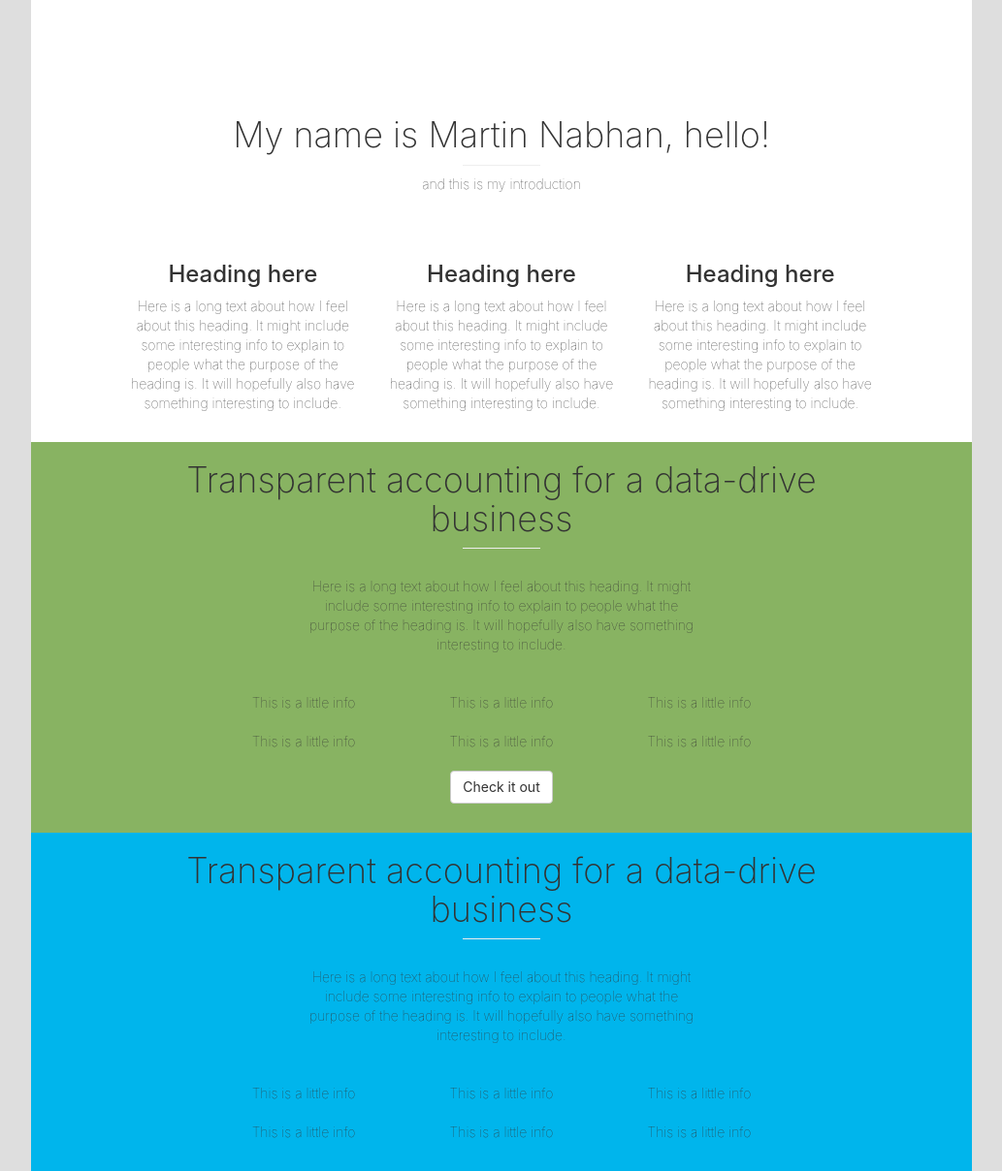
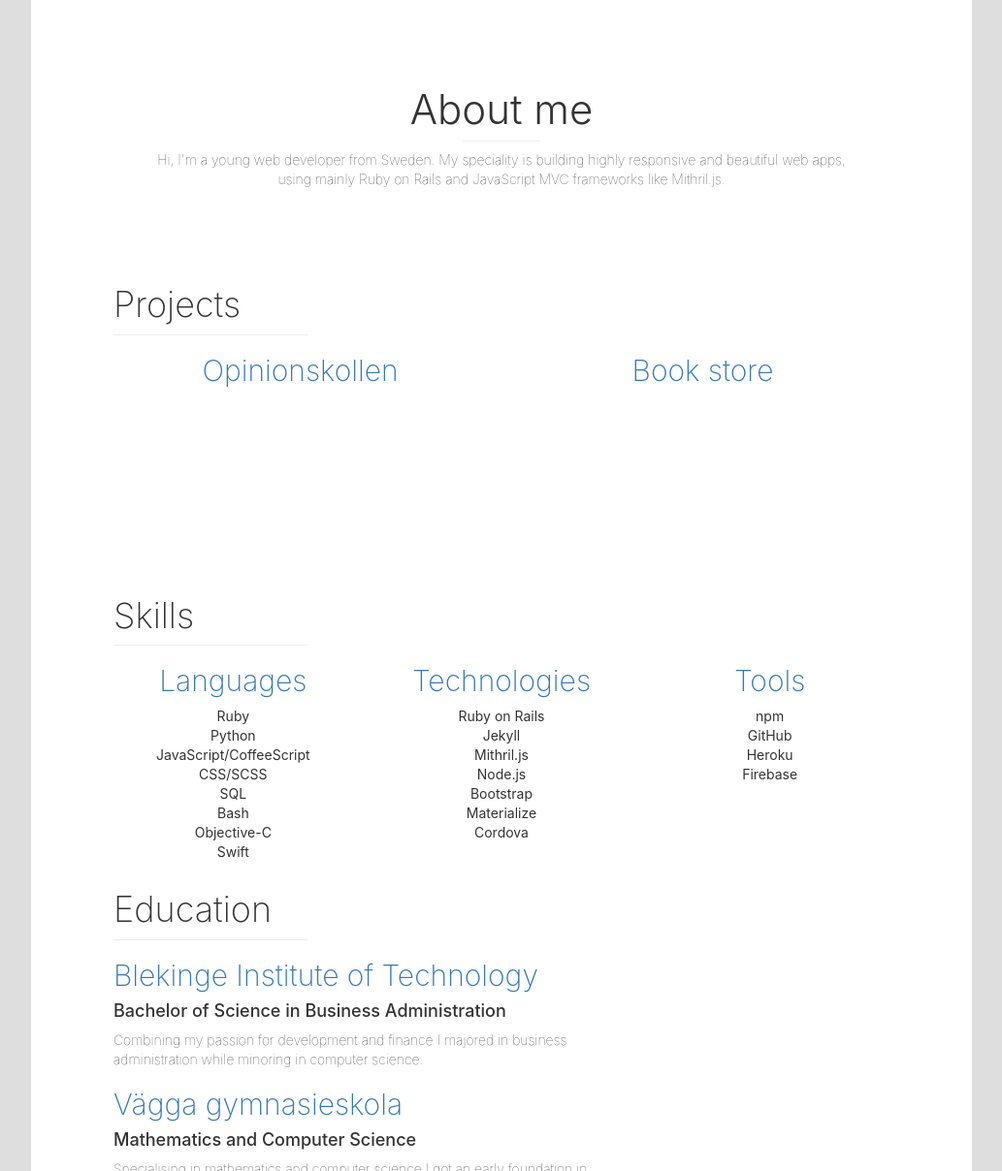
Before and after one commit to MartinN13/MartinN13.github.io, a Jekyll site: the page built from about/index.html, in a window 1280 px wide. Shown: the part 460-1668 px from the top of the page at 97% size, without its empty margins (123-1156 px from the left). Built offline with Jekyll 4.4.1, drawn with Linux system fonts in a browser that asks for light colours; some of the changed text lies outside the part shown; grey boxes are pictures that could not be loaded.

Commit message:
Add content to about page

```diff
--- a/about/index.html
+++ b/about/index.html
@@ -2,106 +2,78 @@
 layout: default
 ---
 <div class="container-fluid">
-  <div class="row center">
+  <div class="row text-center">
+    <h1 class="page-header">About me</h1>
+    <div class="border-center"></div>
+    <p class="center text-center about-text">Hi, I'm a young web developer from Sweden. My speciality is building highly responsive and
+    beautiful web apps, using mainly Ruby on Rails and JavaScript MVC frameworks like Mithril.js.</p>
+  </div>
+  <div class="section">
+    <h1>Projects</h1>
+    <div class="border"></div>
+    <div class="row">
+      <div class="col-md-6">
+        <h2 class="text-center">Opinionskollen</h2>
+      </div>
+      <div class="col-md-6">
+        <h2 class="text-center">Book store</h2>
+      </div>
+    </div>
+  </div>
+  <div class="section">
+    <h1>Skills</h1>
+    <div class="border"></div>
+    <div class="row">
+      <div class="col-sm-4 text-center">
+        <h2>Languages</h2>
+        <ul class="list-unstyled">
+          <li>Ruby</li>
+          <li>Python</li>
+          <li>JavaScript/CoffeeScript</li>
+          <li>CSS/SCSS</li>
+          <li>SQL</li>
+          <li>Bash</li>
+          <li>Objective-C</li>
+          <li>Swift</li>
+        </ul>
+      </div>
+      <div class="col-sm-4 text-center">
+        <h2>Technologies</h2>
+        <ul class="list-unstyled">
+          <li>Ruby on Rails</li>
+          <li>Jekyll</li>
+          <li>Mithril.js</li>
+          <li>Node.js</li>
+          <li>Bootstrap</li>
+          <li>Materialize</li>
+          <li>Cordova</li>
+        </ul>
+      </div>
+      <div class="col-sm-4 text-center">
+        <h2>Tools</h2>
+        <ul class="list-unstyled">
+          <li>npm</li>
+          <li>GitHub</li>
+          <li>Heroku</li>
+          <li>Firebase</li>
+        </ul>
+      </div>
+    </div>
+  </div>
+  <div class="section">
+    <h1>Education</h1>
+    <div class="border"></div>
+    <div class="row">
+      <div class="col-md-8">
+        <h2>Blekinge Institute of Technology</h2>
+        <h4>Bachelor of Science in Business Administration</h4>
+        <p>Combining my passion for development and finance I majored in business administration
+        while minoring in computer science.</p>
+        <h2>Vägga gymnasieskola</h2>
+        <h4>Mathematics and Computer Science</h4>
+        <p>Specialising in mathematics and computer science I got an early foundation in programming
+        using Java, along with high-level maths.</p>
+      </div>
+    </div>
   </div>
 </div>
-<div class="container-fluid no-padding">
-<div class="row row-padding center text-center" style="padding-bottom: 20px;">
-  <div class="col-md-12">
-    <h1>My name is Martin Nabhan, hello!</h1>
-    <div class="border-center"></div>
-    <p>and this is my introduction</p>
-  </div>
-  <div class="col-md-4">
-    <h3>Heading here</h3>
-    <p>Here is a long text about how I feel about this heading. It might include
-       some interesting info to explain to people what the purpose of the heading
-       is. It will hopefully also have something interesting to include.</p>
-  </div>
-  <div class="col-md-4">
-    <h3>Heading here</h3>
-    <p>Here is a long text about how I feel about this heading. It might include
-       some interesting info to explain to people what the purpose of the heading
-       is. It will hopefully also have something interesting to include.</p>
-  </div>
-  <div class="col-md-4">
-    <h3>Heading here</h3>
-    <p>Here is a long text about how I feel about this heading. It might include
-       some interesting info to explain to people what the purpose of the heading
-       is. It will hopefully also have something interesting to include.</p>
-  </div>
-</div>
-<div class="row row-padding center text-center green">
-  <div class="col-md-12">
-    <h1>Transparent accounting for a data-drive business</h1>
-    <div class="border-center"></div>
-    <p style="width: 400px; padding-top: 20px;" class="center">Here is a long text about how I feel about this heading. It might include
-       some interesting info to explain to people what the purpose of the heading
-       is. It will hopefully also have something interesting to include.</p>
-  </div>
-</div>
-<div class="row row-padding center text-center green">
-  <div class="col-md-3 col-center">
-    <p>This is a little info</p>
-  </div>
-    <div class="col-md-3 col-center">
-    <p>This is a little info</p>
-  </div>
-    <div class="col-md-3 col-center">
-    <p>This is a little info</p>
-  </div>
-</div>
-<div class="row row-padding center text-center green">
-    <div class="col-md-3 col-center">
-    <p>This is a little info</p>
-  </div>
-    <div class="col-md-3 col-center">
-    <p>This is a little info</p>
-  </div>
-    <div class="col-md-3 col-center" style="padding-top: 10px;">
-    <p>This is a little info</p>
-  </div>
-</div>
-<div class="row row-padding center text-center green" style="padding-top: 10px; padding-bottom: 30px;">
-  <button type="button" class="btn btn-default">Check it out</button>
-</div>
-<div class="row row-padding center text-center blue">
-  <div class="col-md-12">
-    <h1>Transparent accounting for a data-drive business</h1>
-    <div class="border-center"></div>
-    <p style="width: 400px; padding-top: 20px;" class="center">Here is a long text about how I feel about this heading. It might include
-       some interesting info to explain to people what the purpose of the heading
-       is. It will hopefully also have something interesting to include.</p>
-  </div>
-</div>
-<div class="row row-padding center text-center blue">
-  <div class="col-md-3 col-center">
-    <p>This is a little info</p>
-  </div>
-    <div class="col-md-3 col-center">
-    <p>This is a little info</p>
-  </div>
-    <div class="col-md-3 col-center">
-    <p>This is a little info</p>
-  </div>
-</div>
-<div class="row row-padding center text-center blue" style="padding-bottom: 20px;">
-    <div class="col-md-3 col-center">
-    <p>This is a little info</p>
-  </div>
-    <div class="col-md-3 col-center">
-    <p>This is a little info</p>
-  </div>
-    <div class="col-md-3 col-center" style="padding-top: 10px;">
-    <p>This is a little info</p>
-  </div>
-</div>
-<div class="row row-padding center text-center" style="background-image: url(/assets/images/header.jpg); background-size: 100%; background-position: top;">
-  <div class="col-md-12">
-    <h1 class="white-text" style="padding-top: 180px;">Image row</h1>
-    <p class="white-text" style="padding-bottom: 20px;">Here is a long text about how I feel about this heading. It might include
-       some interesting info to explain to people what the purpose of the heading
-       is. It will hopefully also have something interesting to include.</p>
-  </div>
-</div>
-</div>
--- a/css/main.scss
+++ b/css/main.scss
@@ -15,92 +15,85 @@ $navbar-default-bg: white;
 
 /* style customization starts here */
 
+/* default elements */
+body {
+  background-color: #dedede;
+  font-family: -apple-system, Helvetica, Arial, sans-serif;
+}
 img[alt=full-width] {
   width: 100%;
 }
-
 img {
   width: 100%;
 }
+
 /* colours */
-
 .white-text {
   color: white;
 }
-
 .black-text {
   color: black;
 }
 .blue {
   background-color: #00b5ec;
 }
-
 .green {
   background-color: #88b362;
 }
 
 /* typography */
-body {
-  background-color: #dedede;
-  font-family: -apple-system, Helvetica, Arial, sans-serif;
-}
-
 a:hover {
   text-decoration: none;
 }
-
 p {
   font-weight: 100;
 }
-
+h1 {
+  font-weight: 200;
+}
+h2 {
+  font-weight: 200;
+  color: #337ab7;
+}
 .post-content > p {
   line-height: 2;
   margin-top: 40px;
   margin-bottom: 40px;
 }
-
 .navbar-default .navbar-nav>li>a {
   color: white;
 }
-
 .navbar-default .navbar-toggle .icon-bar {
   background-color: black;
 }
-
-h1 {
-  font-weight: 200;
-}
-
-h2 {
-  font-weight: 200;
-  color: #337ab7;
-}
-
 .quote {
   font-weight: 100;
   font-style: italic;
 }
-
 .article p {
   font-size: 30px;
-
+}
+.text-center {
+  text-align: center;
 }
 
-/* elements */
+/* custom elements */
+.about-text {
+  width: 90%;
+  padding-bottom: 80px;
+}
+
 .col-md-6 {
   color: black;
 }
-
 .container-nav {
   background-color: transparent !important;
   padding-left: 15px;
   padding-right: 15px;
 }
-
 .inline {
   display: inline;
 }
-
 .navbar {
   border: 0px;
   border-radius: 0;
@@ -111,31 +104,25 @@ h2 {
   background-image: url(/assets/images/header.jpg);
   background-size: 100%;
 }
-
 .navbar-brand {
   padding: 0px 15px;
   font-weight: 300;
 }
-
 .navbar-default .navbar-toggle {
   border-color: white;
   background-color: transparent;
 }
-
 .navbar-default .navbar-toggle:hover {
   background-color: transparent;
   border-color: black;
 }
-
 .navbar-default .navbar-nav>li>a:hover {
   color: #337ab7;
 }
-
 .navbar-collapse {
   border-top: 0;
   box-shadow: inset 0 1px 0 rgba(255, 255, 255, 0);
 }
-
 .footer {
   margin-right: auto;
   margin-left: auto;
@@ -144,14 +131,12 @@ h2 {
   padding-top: 40px;
   padding-left: 30px;
 }
-
 .page-header {
   font-size: 42px;
   font-weight: 300;
   margin: 40px 0 0;
   border-bottom: 0;
 }
-
 .border-center {
   border-bottom: 1px solid #eee;
   float: none;
@@ -159,43 +144,31 @@ h2 {
   width: 80px;
   margin-bottom: 9px;
 }
-
 .border {
   border-bottom: 1px solid #eee;
   width: 200px;
 }
-
-.text-center {
-  text-align: center;
-}
-
 .post-meta {
   padding-bottom: 80px;
 }
-
 .post-time {
   top: 250px;
   width: 450px;
 }
-
 .center {
   float: none;
   margin: 0 auto;
 }
-
 .col-center {
   display:inline-block;
   float:none;
 }
-
 .container-fluid {
   background-color: white;
 }
-
 .col-md-6:hover {
   background-color: #f2f2f2;
 }
-
 .no-padding {
   padding-left: 0px !important;
   padding-right: 0px !important;
@@ -210,7 +183,6 @@ h2 {
   padding-left: 15px;
   display: table;
 }
-
 .pagination ul {
   display: inline-block;
   margin: 0;
@@ -222,24 +194,20 @@ h2 {
   -moz-box-shadow: 0 1px 2px rgba(0, 0, 0, 0.1);
   box-shadow: 0 1px 2px rgba(0, 0, 0, 0.1);
 }
-
 .pagination li {
   display: inline;
 }
-
 .pagination li:first-child a {
   border-left-width: 1px;
   -webkit-border-radius: 3px 0 0 3px;
   -moz-border-radius: 3px 0 0 3px;
   border-radius: 3px 0 0 3px;
 }
-
 .pagination li:last-child a {
   -webkit-border-radius: 0 3px 3px 0;
   -moz-border-radius: 0 3px 3px 0;
   border-radius: 0 3px 3px 0;
 }
-
 .pagination a {
   float: left;
   padding: 0 14px;
@@ -247,16 +215,13 @@ h2 {
   border: 1px solid #DDD;
   border-left-width: 0;
 }
-
 .pagination a:hover, .active a {
   background-color: whiteSmoke;
 }
-
 .disabled a, .disabled a:hover, .active a, .active a:hover {
   color: #999;
   cursor: default;
 }
-
 .disabled a:hover {
   background-color: transparent;
 }
@@ -320,8 +285,4 @@ h2 {
   .col-md-6 {
     height: 250px;
   }
-  .row-padding {
-    padding-left: 85px;
-    padding-right: 85px;
-  }
 }
```
